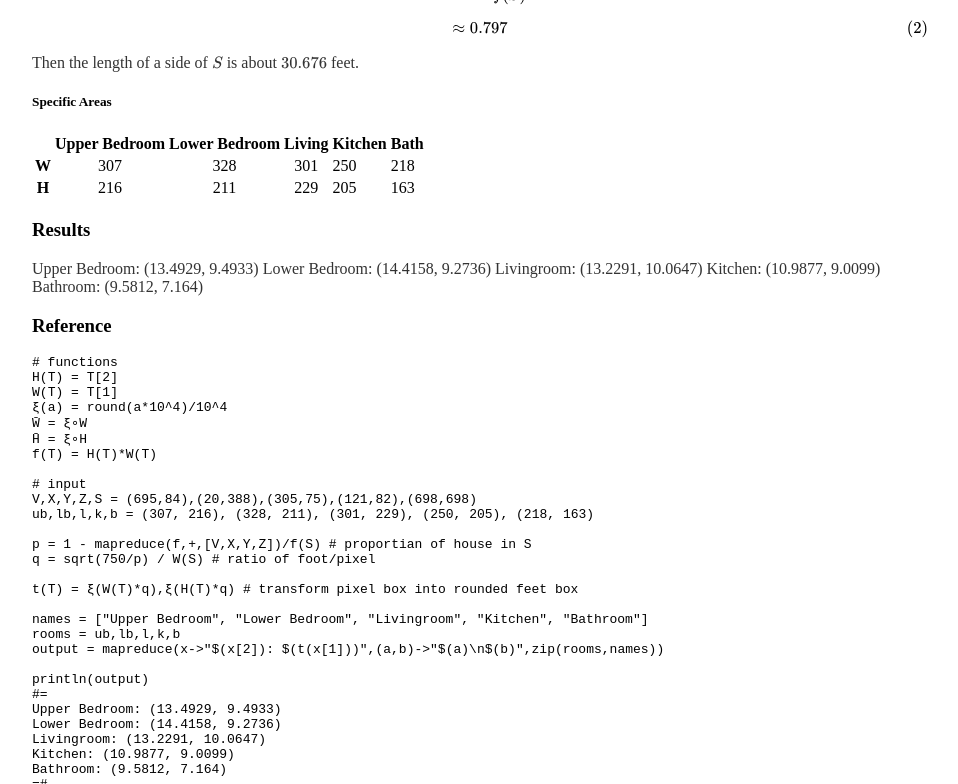
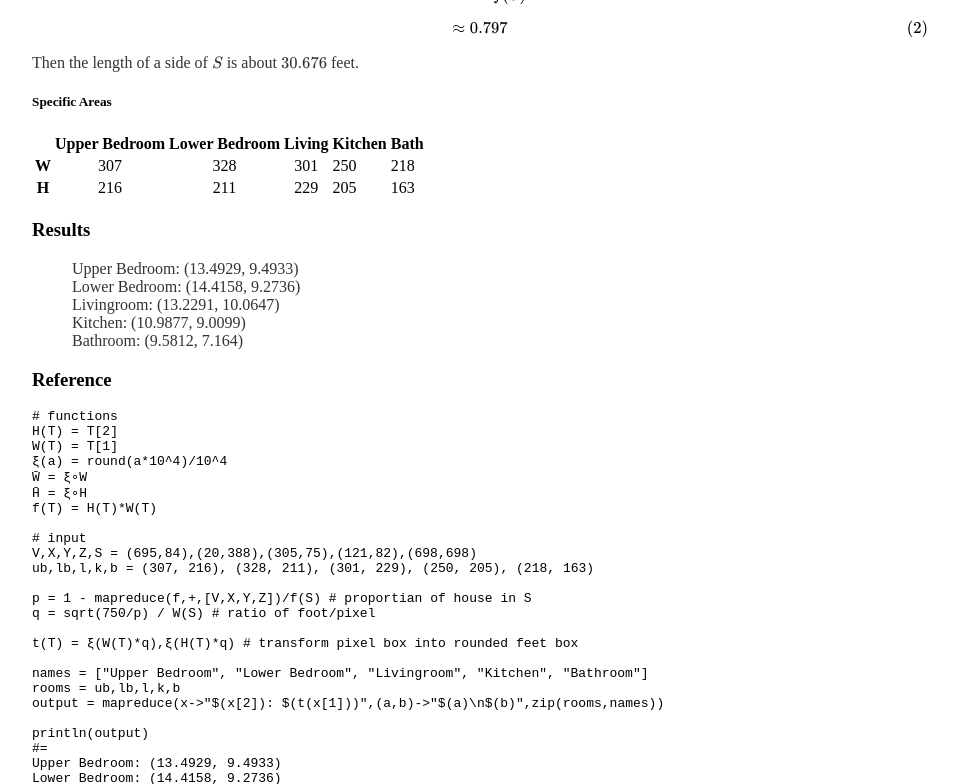
Before and after one commit to tomatrow/NiceHouse, a Jekyll site: the page built from index.md, in a window 1280 px wide and 900 px high, scrolled down 583 px, cut to the strip 0-784 px from the top of the window. Shown: the whole strip, without its empty margins (160-1118 px from the left). Built offline with Jekyll 4.4.1, drawn with Linux system fonts in a browser that asks for light colours; formulas are drawn with MathJax 3; some of the changed lines change nothing that is shown.

Commit message:
Modify results

```diff
--- a/index.md
+++ b/index.md
@@ -45,11 +45,11 @@
 
 ### Results
 
-Upper Bedroom: (13.4929, 9.4933)
-Lower Bedroom: (14.4158, 9.2736)
-Livingroom: (13.2291, 10.0647)
-Kitchen: (10.9877, 9.0099)
-Bathroom: (9.5812, 7.164)
+>Upper Bedroom: (13.4929, 9.4933)
+>Lower Bedroom: (14.4158, 9.2736)
+>Livingroom: (13.2291, 10.0647)
+>Kitchen: (10.9877, 9.0099)
+>Bathroom: (9.5812, 7.164)
 
 ### Reference
 
```
